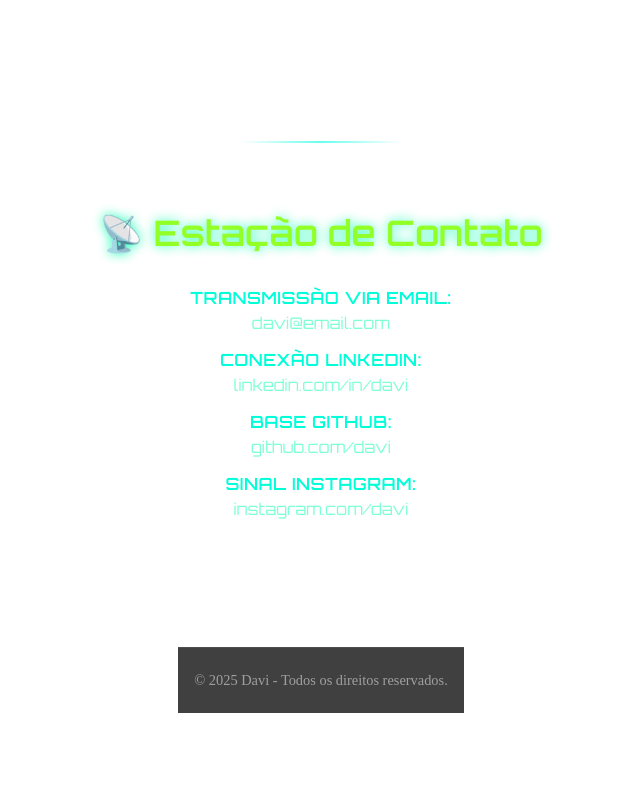
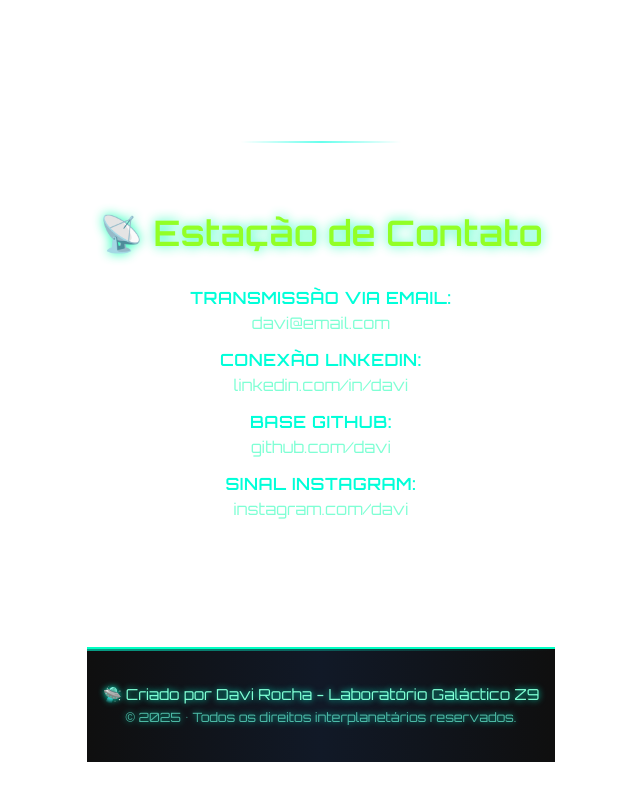
Before and after one commit to Davi-Choradeira/Davi-RS, a Nuxt app: page / in a window 1280 px wide. Shown: the part 2520-3320 px from the top of the page, without its empty margins (319-959 px from the left). Before the commit the page ends 3293 px from the top, so only its background shows below. Built offline with nearby package versions, Linux system fonts and the light colour scheme.

Commit message:
Melhorias no Footer.vue

```diff
--- a/components/Footer.vue
+++ b/components/Footer.vue
@@ -1,21 +1,54 @@
 <template>
   <footer>
-    <p>&copy; 2025 Davi - Todos os direitos reservados.</p>
+    <p>🛸 Criado por Davi Rocha - Laboratório Galáctico Z9</p>
+    <p class="sistema">&copy; 2025 • Todos os direitos interplanetários reservados.</p>
   </footer>
 </template>
 
 <style scoped>
+@import url('https://fonts.googleapis.com/css2?family=Orbitron:wght@500&display=swap');
+
 footer {
   text-align: center;
-  padding: 1.5rem 1rem;
-  background-color: #111;
-  color: #888;
-  font-size: 0.9rem;
-  opacity: 0.8;
-  border-top: 1px solid #222;
-  user-select: none;
+  padding: 2rem 1rem;
+  background: linear-gradient(to right, #0f0f0f, #111927, #0f0f0f);
+  color: #7fffd4;
+  font-size: 0.95rem;
+  font-family: 'Orbitron', sans-serif;
+  border-top: 2px solid #00ffc3;
+  position: relative;
+  overflow: hidden;
 }
+
+footer::before {
+  content: '';
+  position: absolute;
+  top: 0;
+  left: -100%;
+  width: 200%;
+  height: 2px;
+  background: linear-gradient(to right, transparent, #00ffd5, transparent);
+  animation: scanline 5s linear infinite;
+  opacity: 0.6;
+}
+
+@keyframes scanline {
+  0% {
+    left: -100%;
+  }
+  100% {
+    left: 100%;
+  }
+}
+
 footer p {
-  margin: 0;
+  margin: 0.3rem 0;
+  text-shadow: 0 0 6px #00ffd5;
+}
+
+.sistema {
+  font-size: 0.8rem;
+  color: #66ffe0;
+  opacity: 0.7;
 }
 </style>
```
